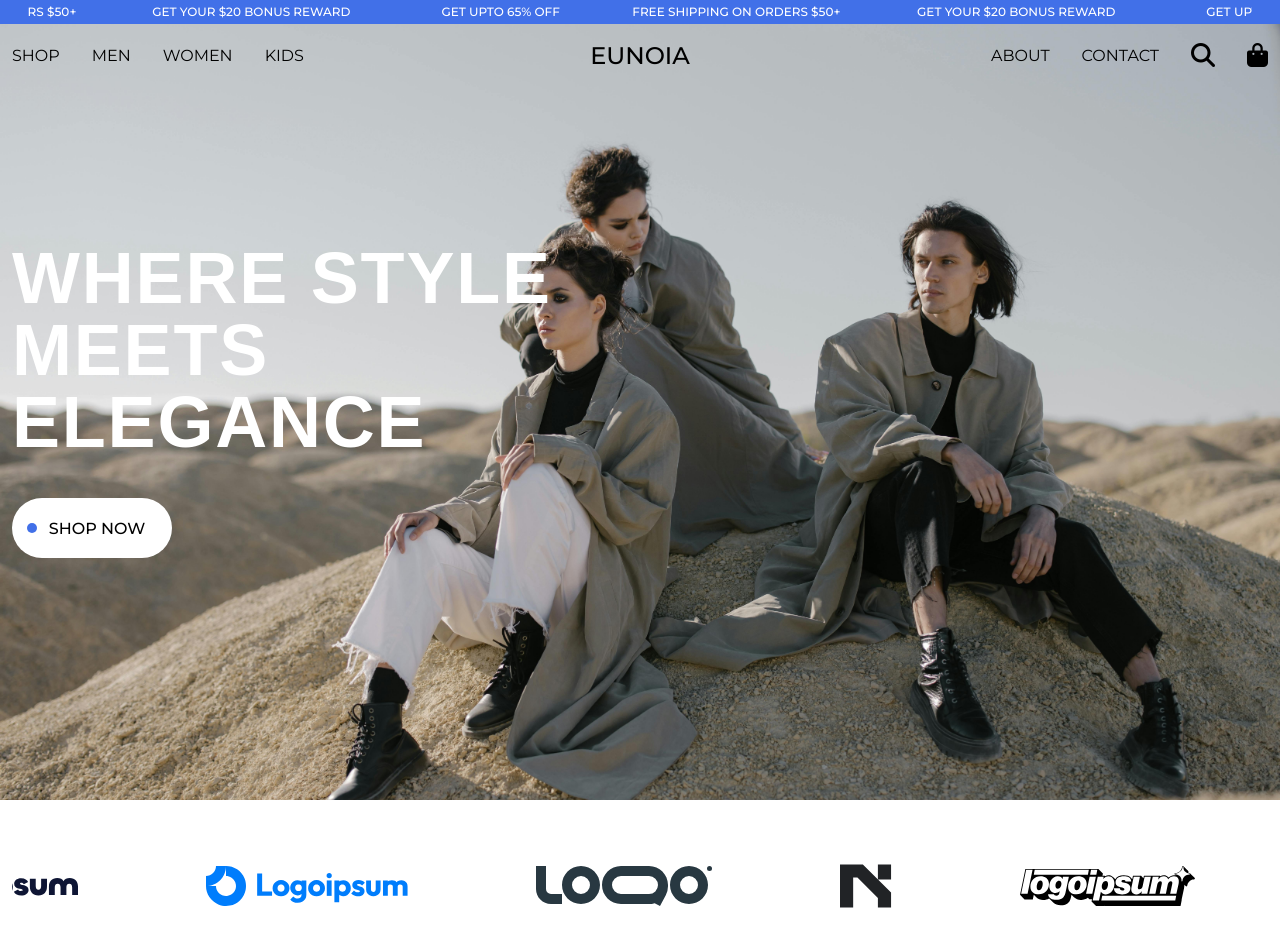
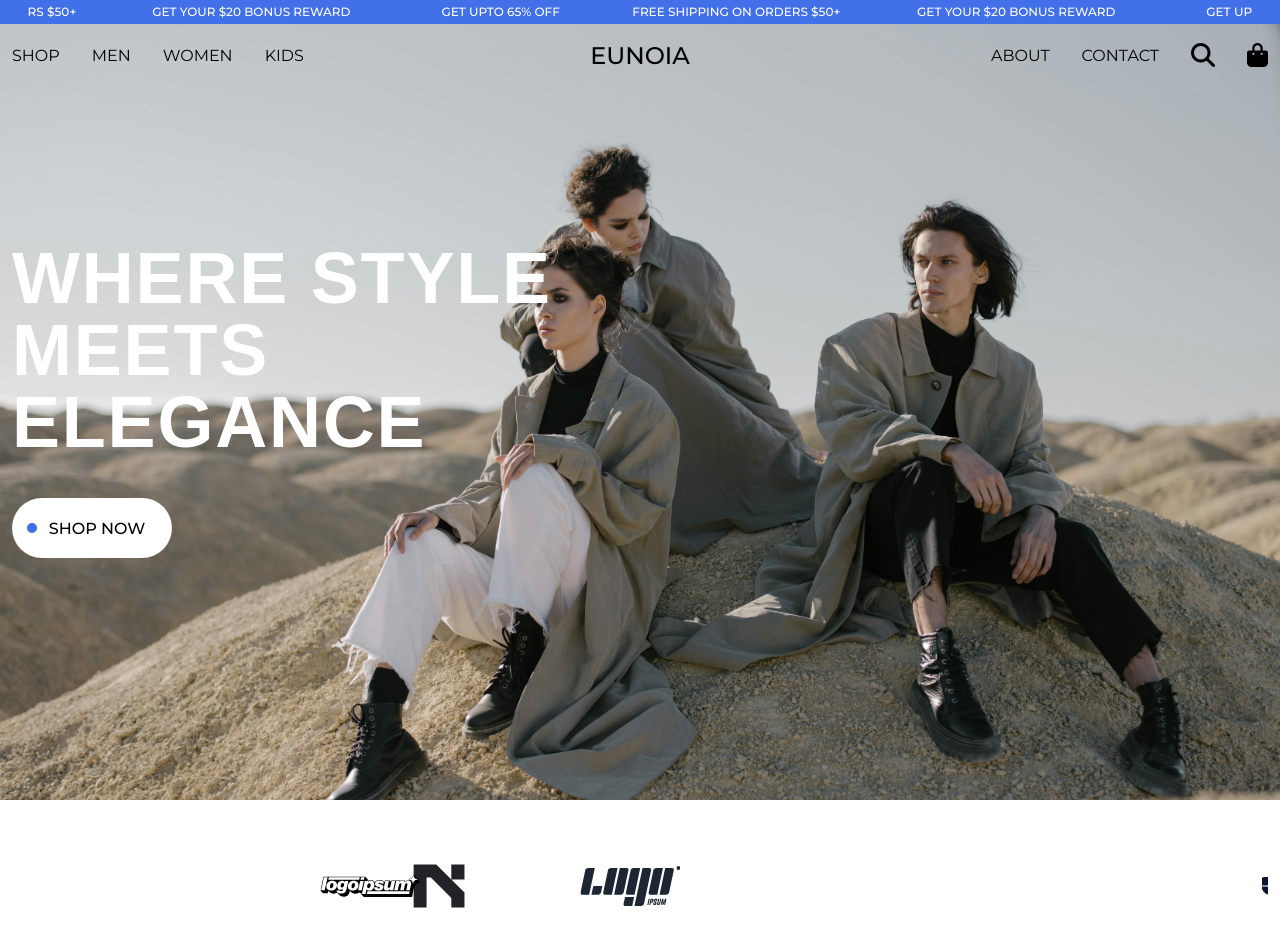
Before and after one commit to headlessNode/Eunoia, a React (Vite) app: page / in a window 1280 px wide. Shown: the top 946 px of the page. Built offline with nearby package versions, Linux system fonts and the light colour scheme; a web font is replaced by a local one.

Commit message:
fix: change logo size

```diff
--- a/src/pages/home/components/MainBody.jsx
+++ b/src/pages/home/components/MainBody.jsx
@@ -8,7 +8,7 @@ export default function MainBody() {
 	useGSAP(
 		() => {
 			const items = Array.from(logosContainer.current.children);
-			const tl = horizontalLoop(items, { speed: 0.8, repeat: -1, paddingRight: 128 });
+			const tl = horizontalLoop(items, { speed: 0.8, repeat: -1, paddingRight: 160 });
 		},
 		{ scope: logosContainer }
 	);
@@ -17,14 +17,14 @@ export default function MainBody() {
 		<div className="main-body px-3 max-w-8xl w-full h-screen">
 			<div
 				ref={logosContainer}
-				className="logos w-full flex justify-center items-center gap-32 px-3 py-16 overflow-hidden"
+				className="logos w-full flex justify-center items-center gap-40 px-3 py-16 overflow-hidden"
 			>
-				<img src="/images/logos/logo-01.svg" alt="Logo" />
-				<img src="/images/logos/logo-02.svg" alt="Logo" />
-				<img src="/images/logos/logo-03.svg" alt="Logo" />
-				<img src="/images/logos/logo-04.svg" alt="Logo" />
-				<img src="/images/logos/logo-05.svg" alt="Logo" />
-				<img src="/images/logos/logo-06.svg" alt="Logo" />
+				<img width={100} height={60} src="/images/logos/logo-01.svg" alt="Logo" />
+				<img width={100} height={60} src="/images/logos/logo-02.svg" alt="Logo" />
+				<img width={100} height={60} src="/images/logos/logo-03.svg" alt="Logo" />
+				<img width={100} height={60} src="/images/logos/logo-04.svg" alt="Logo" />
+				<img width={100} height={60} src="/images/logos/logo-05.svg" alt="Logo" />
+				<img width={100} height={60} src="/images/logos/logo-06.svg" alt="Logo" />
 			</div>
 		</div>
 	);
```
